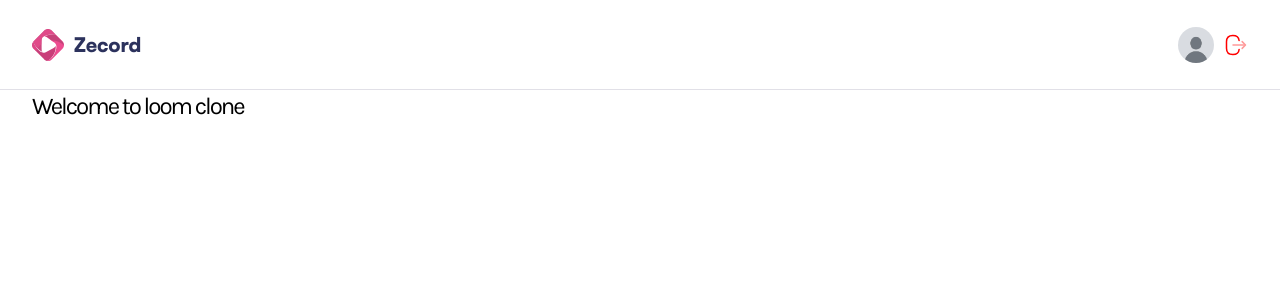
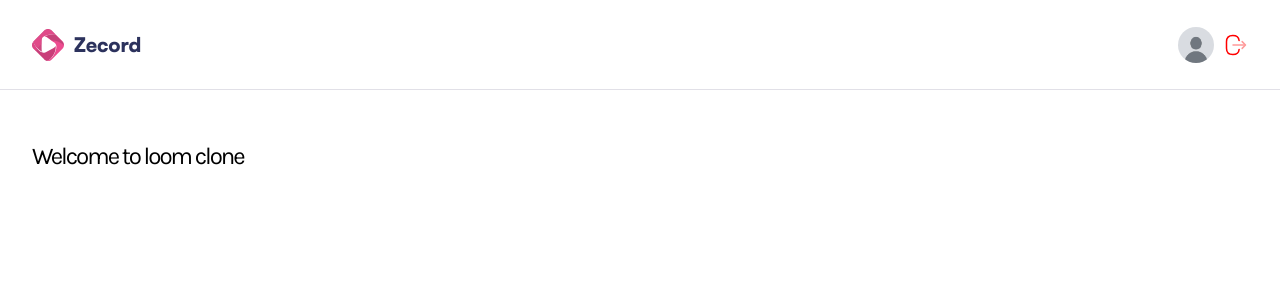
Before and after one commit to igniteking/zecord, a Next.js app: page / in a window 1280 px wide. Shown: the top 300 px of the page. Built offline with nearby package versions, Linux system fonts and the light colour scheme.

Commit message:
Update page.tsx

```diff
--- a/app/(root)/page.tsx
+++ b/app/(root)/page.tsx
@@ -2,7 +2,7 @@ import React from "react";
 
 const Page = () => {
   return (
-    <main className="wrapper">
+    <main className="wrapper page">
       <h1 className="text-2xl font-karla">Welcome to loom clone</h1>
     </main>
   );
```
